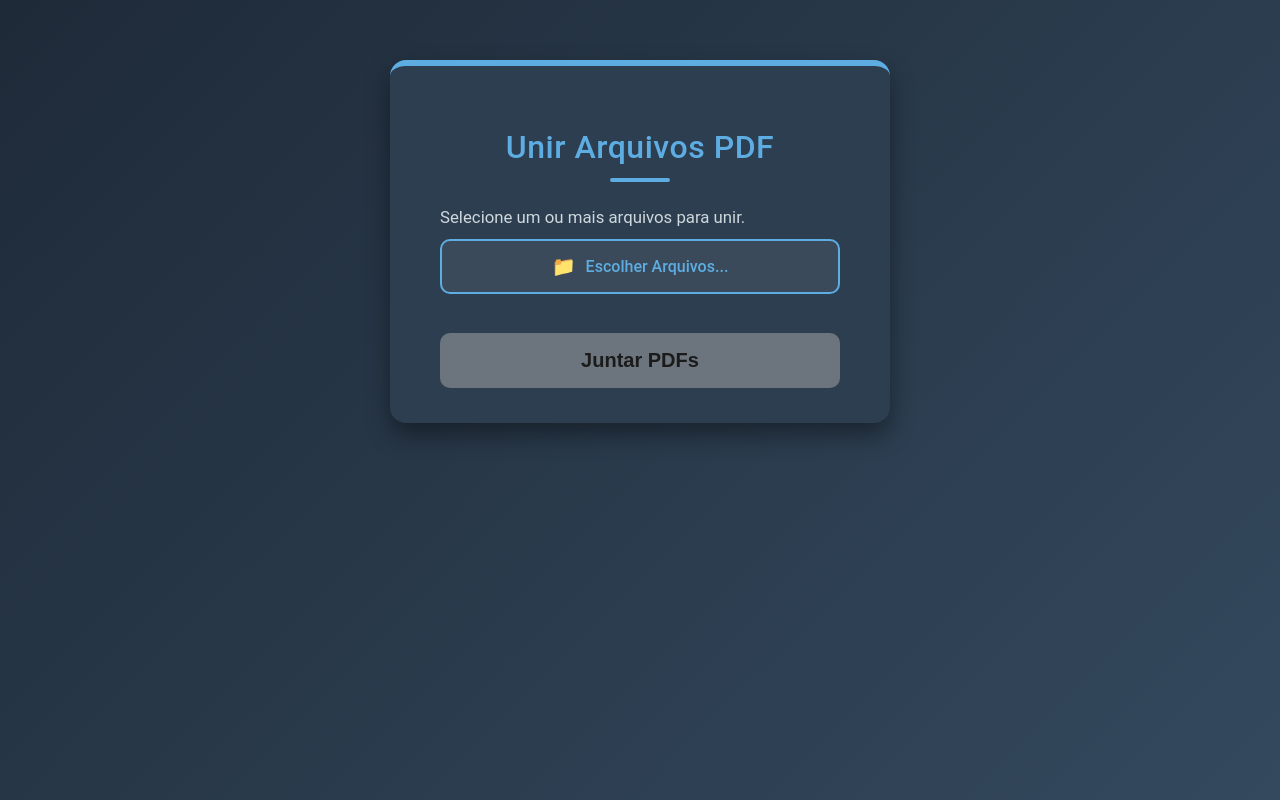
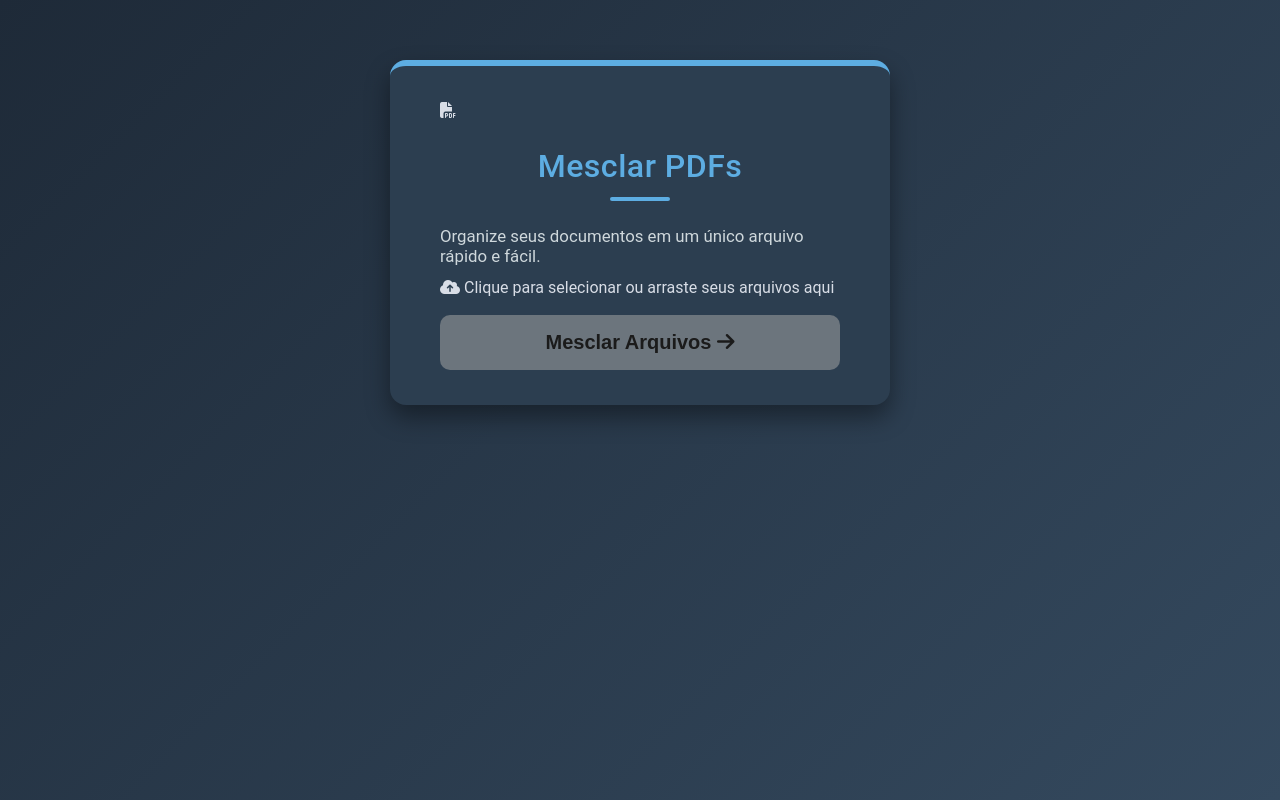
Before and after one commit to prPedr/JuntarPdfs, a website built with Vite: page index.html in a window 1280 px wide. Built offline with nearby package versions, Linux system fonts and the light colour scheme; a script that the page names is missing.

Commit message:
Alterando o estilo do CSS

```diff
--- a/index.html
+++ b/index.html
@@ -1,32 +1,51 @@
 <!DOCTYPE html>
 <html lang="pt-BR">
+
 <head>
     <meta charset="UTF-8">
     <meta name="viewport" content="width=device-width, initial-scale=1.0">
-    <title>Juntar PDFs</title>
+    <title>Juntar PDFs | Ferramenta Pro</title>
+    <link rel="stylesheet" href="https://cdnjs.cloudflare.com/ajax/libs/font-awesome/6.4.0/css/all.min.css">
+    <link href="https://fonts.googleapis.com/css2?family=Inter:wght@300;400;600&display=swap" rel="stylesheet">
     <link rel="stylesheet" href="style.css">
 
     <script src="https://cdn.jsdelivr.net/npm/sweetalert2@11"></script>
 </head>
+
 <body>
+
+    <div class="background-mesh"></div>
+
     <div class="container">
-        <h2>Unir Arquivos PDF</h2>
-        <p>Selecione um ou mais arquivos para unir.</p>
+        <header>
+            <div class="icon-header">
+                <i class="fa-solid fa-file-pdf"></i>
+            </div>
+            <h2>Mesclar PDFs</h2>
+            <p>Organize seus documentos em um único arquivo rápido e fácil.</p>
+        </header>
 
-        <div class="file-input-wrapper">
+        <div class="upload-area" id="dropZone">
             <input type="file" id="pdfInput" accept="application/pdf" class="input-hidden" multiple>
-            <label for="pdfInput" class="file-label">
-                <span class="file-icon">📁</span>
-                Escolher Arquivos...
+            <label for="pdfInput" class="upload-label">
+                <i class="fa-solid fa-cloud-arrow-up upload-icon"></i>
+                <span class="upload-text">Clique para selecionar</span>
+                <span class="upload-hint">ou arraste seus arquivos aqui</span>
             </label>
         </div>
 
-        <div id="fileList" class="file-list"></div>
+        <div id="fileList" class="file-list">
+        </div>
 
-        <br>
-        <button id="juntar" disabled>Juntar PDFs</button>
+        <div class="actions">
+            <button id="juntar" disabled>
+                <span>Mesclar Arquivos</span>
+                <i class="fa-solid fa-arrow-right"></i>
+            </button>
+        </div>
     </div>
 
     <script type="module" src="script.ts"></script>
 </body>
+
 </html>
```
